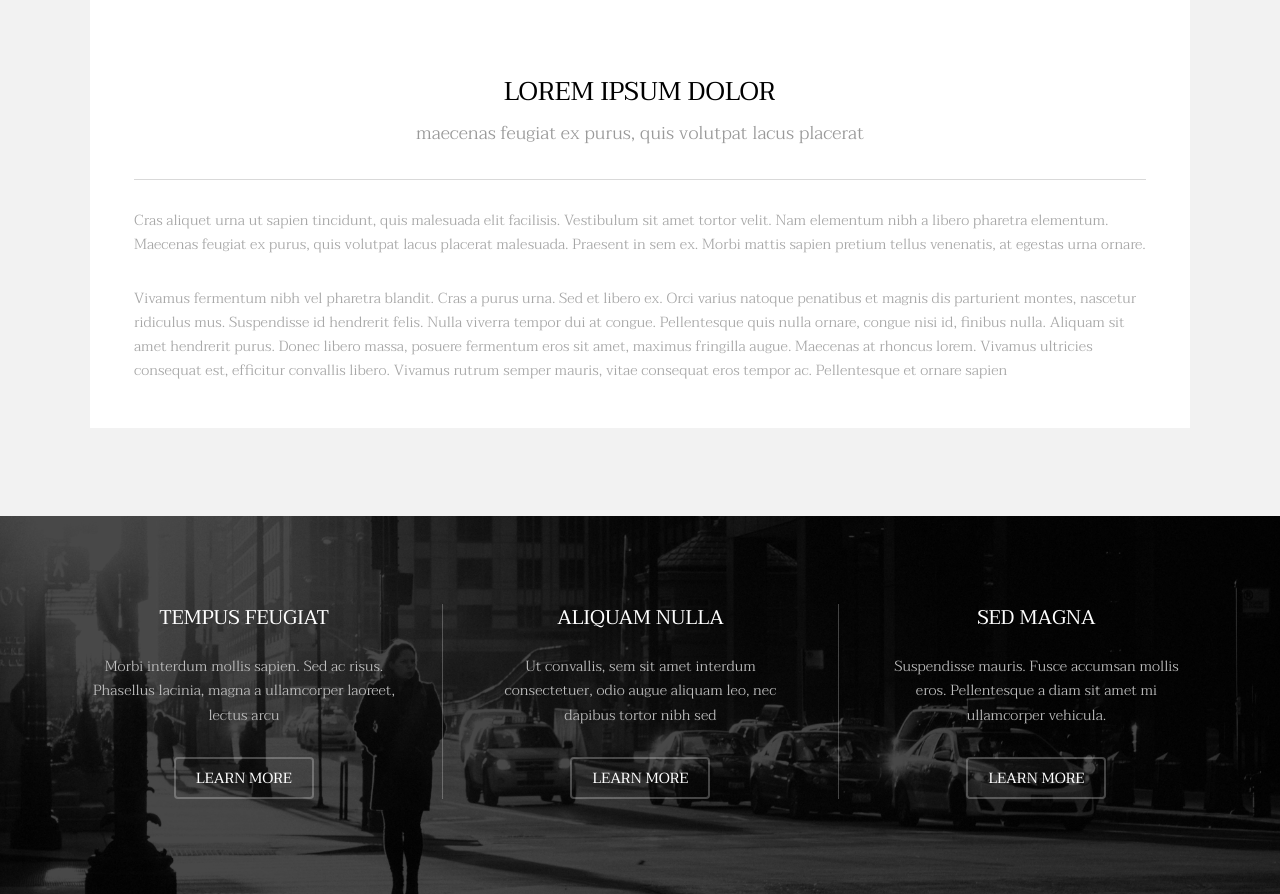
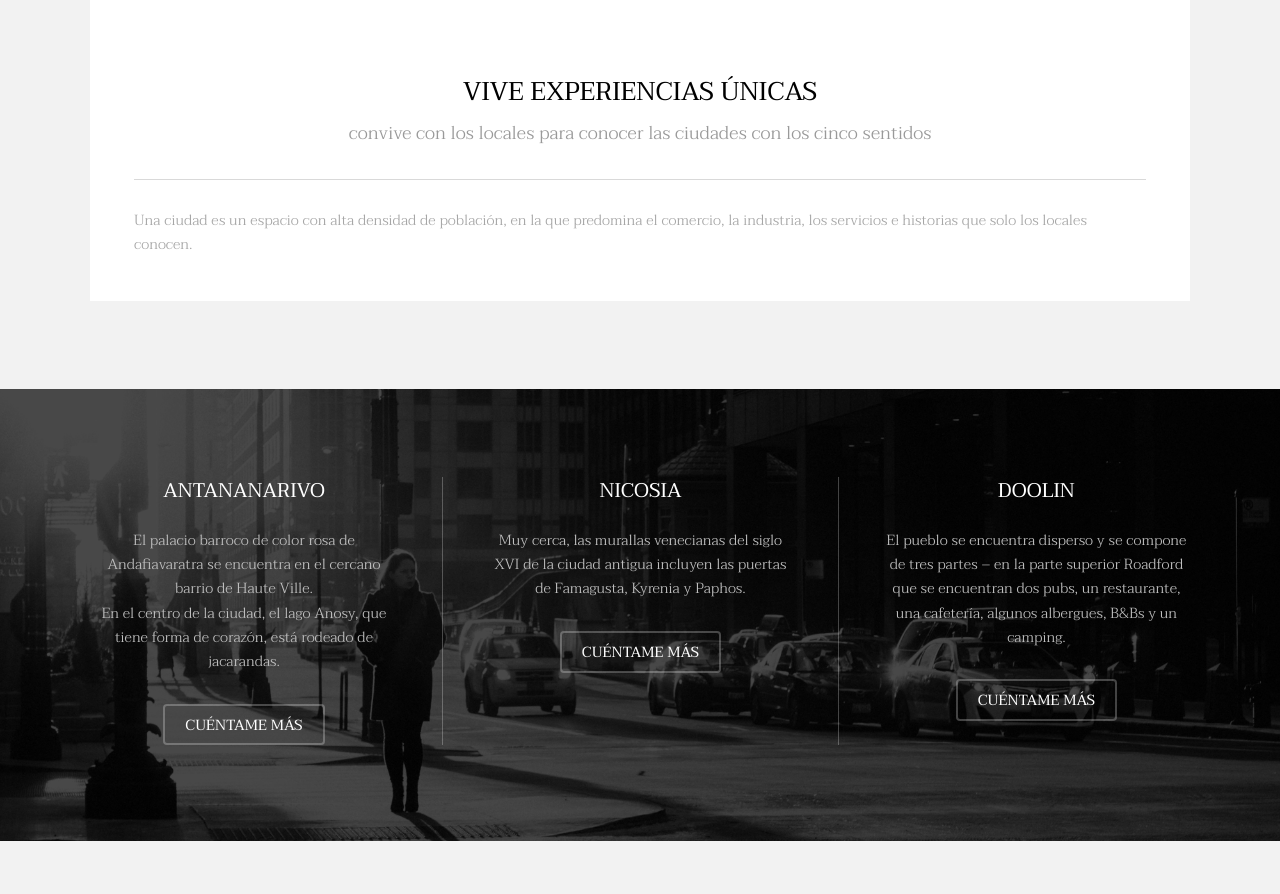
Before and after one commit to violeta-85/04_REP_METROPOLITA, a plain HTML site: page index.html in a window 1280 px wide. Shown: the part 1216-2110 px from the top of the page. Drawn offline with Linux system fonts and the light colour scheme.

Commit message:
conflicto? por VICTORIA

```diff
--- a/index.html
+++ b/index.html
@@ -37,8 +37,7 @@
 			<section id="banner" data-video="images/banner">
 				<div class="inner">
 					<h1>Metropolita</h1>
-					<p>A full responsive, business-oriented HTML5/CSS3 template<br />
-					built by <a href="https://templated.co/">Templated</a> and released under the <a href="https://templated.co/license">Creative Commons</a>.</p>
+					<p>Acompáñanos en este que no conocías.</p>
 					<a href="#one" class="button special scrolly">SÍ, QUIERO.</a>
 				</div>
 			</section>
@@ -53,12 +52,11 @@
 							</div>
 							<div class="content">
 								<header class="align-center">
-									<h2>Lorem ipsum dolor</h2>
-									<p>maecenas feugiat ex purus, quis volutpat lacus placerat</p>
+									<h2>VIVE EXPERIENCIAS ÚNICAS</h2>
+									<p>convive con los locales para conocer las ciudades con los cinco sentidos</p>
 								</header>
 								<hr />
-								<p> Cras aliquet urna ut sapien tincidunt, quis malesuada elit facilisis. Vestibulum sit amet tortor velit. Nam elementum nibh a libero pharetra elementum. Maecenas feugiat ex purus, quis volutpat lacus placerat malesuada. Praesent in sem ex. Morbi mattis sapien pretium tellus venenatis, at egestas urna ornare.</p>
-								<p>Vivamus fermentum nibh vel pharetra blandit. Cras a purus urna. Sed et libero ex. Orci varius natoque penatibus et magnis dis parturient montes, nascetur ridiculus mus. Suspendisse id hendrerit felis. Nulla viverra tempor dui at congue. Pellentesque quis nulla ornare, congue nisi id, finibus nulla. Aliquam sit amet hendrerit purus. Donec libero massa, posuere fermentum eros sit amet, maximus fringilla augue. Maecenas at rhoncus lorem. Vivamus ultricies consequat est, efficitur convallis libero. Vivamus rutrum semper mauris, vitae consequat eros tempor ac. Pellentesque et ornare sapien</p>
+								<p> Una ciudad es un espacio con alta densidad de población, en la que predomina el comercio, la industria, los servicios e historias que solo los locales conocen.</p>
 							</div>
 						</div>
 					</div>
@@ -71,29 +69,29 @@
 					<div id="flexgrid">
 						<div>
 							<header>
-								<h3>Tempus Feugiat</h3>
+								<h3>ANTANANARIVO</h3>
 							</header>
-							<p>Morbi interdum mollis sapien. Sed ac risus. Phasellus lacinia, magna a ullamcorper laoreet, lectus arcu</p>
+							<p>El palacio barroco de color rosa de Andafiavaratra se encuentra en el cercano barrio de Haute Ville. <br> En el centro de la ciudad, el lago Anosy, que tiene forma de corazón, está rodeado de jacarandas.</p>
 							<ul class="actions">
-								<li><a href="#" class="button alt">Learn More</a></li>
+								<li><a href="#" class="button alt">CUÉNTAME MÁS</a></li>
 							</ul>
 						</div>
 						<div>
 							<header>
-								<h3>Aliquam Nulla</h3>
+								<h3>NICOSIA</h3>
 							</header>
-							<p>Ut convallis, sem sit amet interdum consectetuer, odio augue aliquam leo, nec dapibus tortor nibh sed </p>
+							<p>Muy cerca, las murallas venecianas del siglo XVI de la ciudad antigua incluyen las puertas de Famagusta, Kyrenia y Paphos.</p>
 							<ul class="actions">
-								<li><a href="#" class="button alt">Learn More</a></li>
+								<li><a href="#" class="button alt">CUÉNTAME MÁS</a></li>
 							</ul>
 						</div>
 						<div>
 							<header>
-								<h3>Sed Magna</h3>
+								<h3>DOOLIN</h3>
 							</header>
-							<p>Suspendisse mauris. Fusce accumsan mollis eros. Pellentesque a diam sit amet mi ullamcorper vehicula.</p>
+							<p>El pueblo se encuentra disperso y se compone de tres partes – en la parte superior Roadford que se encuentran dos pubs, un restaurante, una cafetería, algunos albergues, B&Bs y un camping.</p>
 							<ul class="actions">
-								<li><a href="#" class="button alt">Learn More</a></li>
+								<li><a href="#" class="button alt">CUÉNTAME MÁS</a></li>
 							</ul>
 						</div>
 					</div>
```
